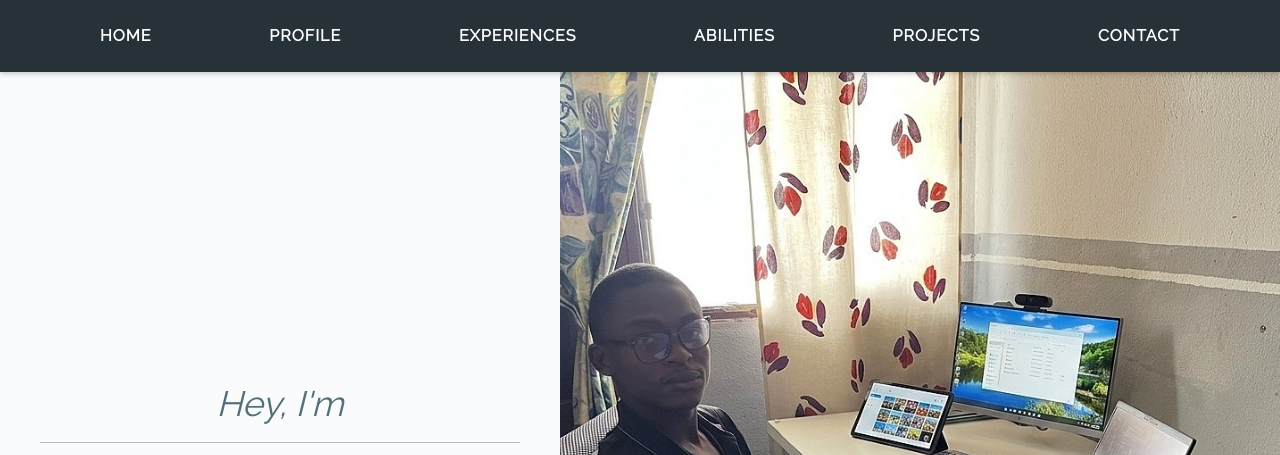
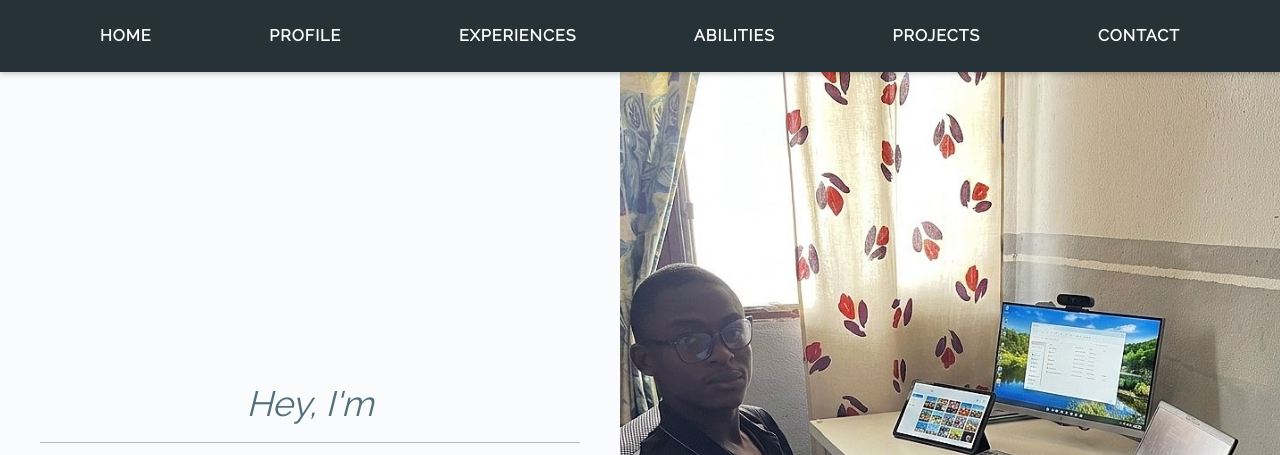
Before and after one commit to Tpekins/Tpekins.github.io, a plain HTML site: page index.html in a window 1280 px wide. Shown: the top 455 px of the page. Drawn offline with Linux system fonts and the light colour scheme.

Commit message:
Adjust flex properties for intro section layout

```diff
--- a/index.html
+++ b/index.html
@@ -34,14 +34,14 @@
 
             /* Page 1: Intro */
             .intro { display: flex; min-height: 100vh; padding: 0 !important; max-width: 100% !important; width: 100% !important; margin: 0 !important; border-bottom: none !important; margin-top: -60px; }
-            .intro .left { flex: 0.4; display: flex; flex-direction: column; justify-content: center; align-items: center; padding: 60px 40px 40px; }
+            .intro .left { flex: 0.45; display: flex; flex-direction: column; justify-content: center; align-items: center; padding: 60px 40px 40px; }
             .intro .left-content { width: 100%; max-width: 600px; text-align: center; }
             .intro .left h1 { font-size: 2.2rem; color: #546E7A; font-weight: normal; margin-bottom: 10px; font-family: 'Raleway', sans-serif; }
             .intro .left h1 em { font-style: italic; }
             .intro .left hr { border: 0; border-top: 1px solid #B0BEC5; width: 100%; margin: 0; }
             .intro .left h2 { font-size: 3.5rem; color: #263238; letter-spacing: 2px; font-weight: bold; margin: 15px 0; font-family: 'Roboto Slab', serif; }
             .intro .left h2 strong, .intro .left h2 span { font-weight: bold; }
-            .intro .right { flex: 0.6; display: flex; }
+            .intro .right { flex: 0.55; display: flex; }
             .intro .right img { width: 100%; min-height: 100vh; object-fit: cover; object-position: 30% 50%; display: block; border-radius: 0; border: none; box-shadow: none; }
 
             /* Page 2: Profile */
```
